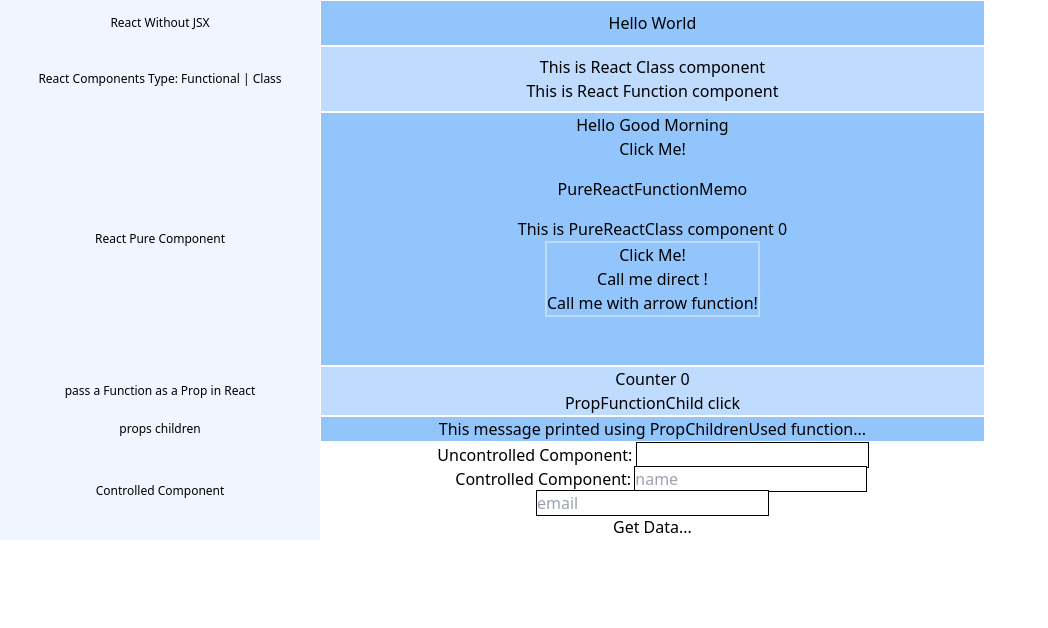
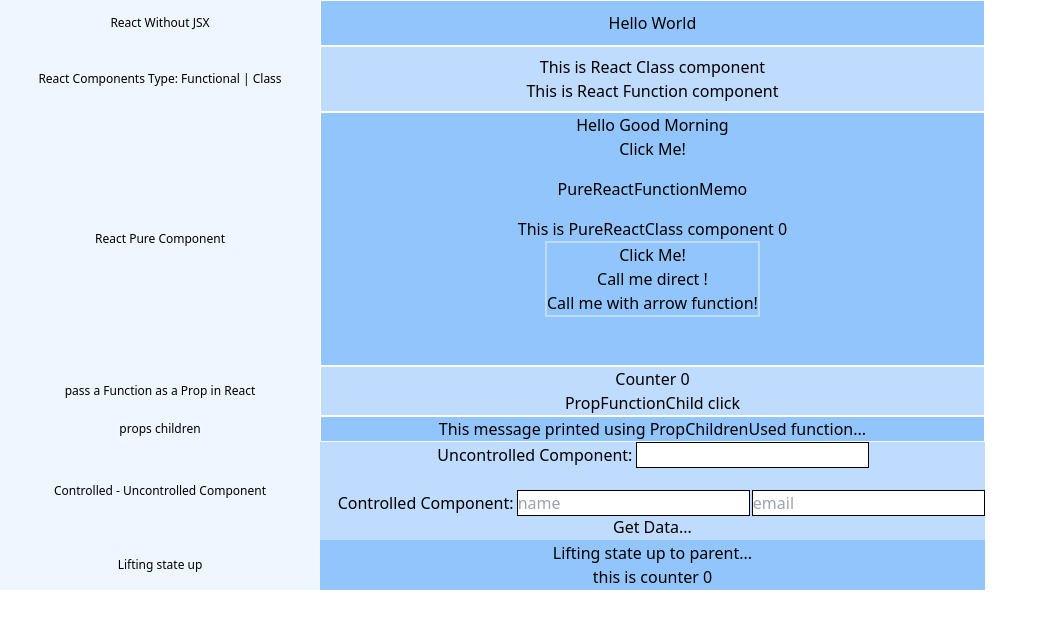
Before and after one commit to ajinkyakhandar/React-Tutorial, a React (Create React App) app in the folder react-tutorial/: page / in a window 1280 px wide. Shown: the top 628 px of the page, without its empty margins (0-1048 px from the left). Built offline with nearby package versions, Linux system fonts and the light colour scheme.

Commit message:
Lifting state up in react

```diff
--- a/react-tutorial/src/App.js
+++ b/react-tutorial/src/App.js
@@ -6,6 +6,7 @@
 import PropChildren from "./PropChildren/PropChildren";
 import UncontrolledComponent from "./ControlUncontrolComponent/UncontrolledComponent";
 import ControlledComponent from "./ControlUncontrolComponent/ControlledComponent";
+import ParentLSU from "./LiftingStateUp/ParentLSU";
 
 function App() {
   return (
@@ -42,10 +43,16 @@
           </td>
         </tr>
         <tr>
-          <td className="heading bg-blue-50">Controlled Component</td>
-          <td>
+          <td className="heading bg-blue-50">Controlled - Uncontrolled Component</td>
+          <td className="bg-blue-200">
             <UncontrolledComponent />
             <ControlledComponent />
+          </td>
+        </tr>
+        <tr>
+          <td className="heading bg-blue-50">Lifting state up </td>
+          <td className="bg-blue-300">
+            <ParentLSU />
           </td>
         </tr>
       </table>
--- a/react-tutorial/src/ControlUncontrolComponent/ControlledComponent.js
+++ b/react-tutorial/src/ControlUncontrolComponent/ControlledComponent.js
@@ -16,8 +16,9 @@
   return (
     <div>
         <form onSubmit={submitData}>
+        <br/>
         <label>&nbsp;&nbsp;&nbsp; Controlled Component: </label>
-        <input type="text" className='outline md:outline-1' name="name" placeholder='name' value={userData.name} onChange={getData}></input><br/>
+        <input type="text" className='outline md:outline-1' name="name" placeholder='name' value={userData.name} onChange={getData}></input>&nbsp;
         <input type="text" className='outline md:outline-1' name="email" placeholder='email' value={userData.email} onChange={getData}></input><br/>
         <button>Get Data...</button>
         </form>
--- /dev/null
+++ b/react-tutorial/src/LiftingStateUp/ParentLSU.js
@@ -0,0 +1,28 @@
+import React, { useState } from "react";
+
+const ChildLSU = ({getChildData}) => {
+  return (
+    <div>
+        <button onClick={getChildData}>Lifting state up to parent...</button>
+    </div>
+  )
+}
+
+const SubChild = ({counter}) => {
+    return <div>this is counter {counter}</div>
+}
+
+const ParentLSU = () => {
+  const [counter, setCounter] = useState(0);
+  const getChildData = () => {
+    setCounter(counter + 1);
+  };
+  return (
+    <div>
+      <ChildLSU getChildData={getChildData} />
+      <SubChild counter={counter}/>
+    </div>
+  );
+};
+
+export default ParentLSU;
```
